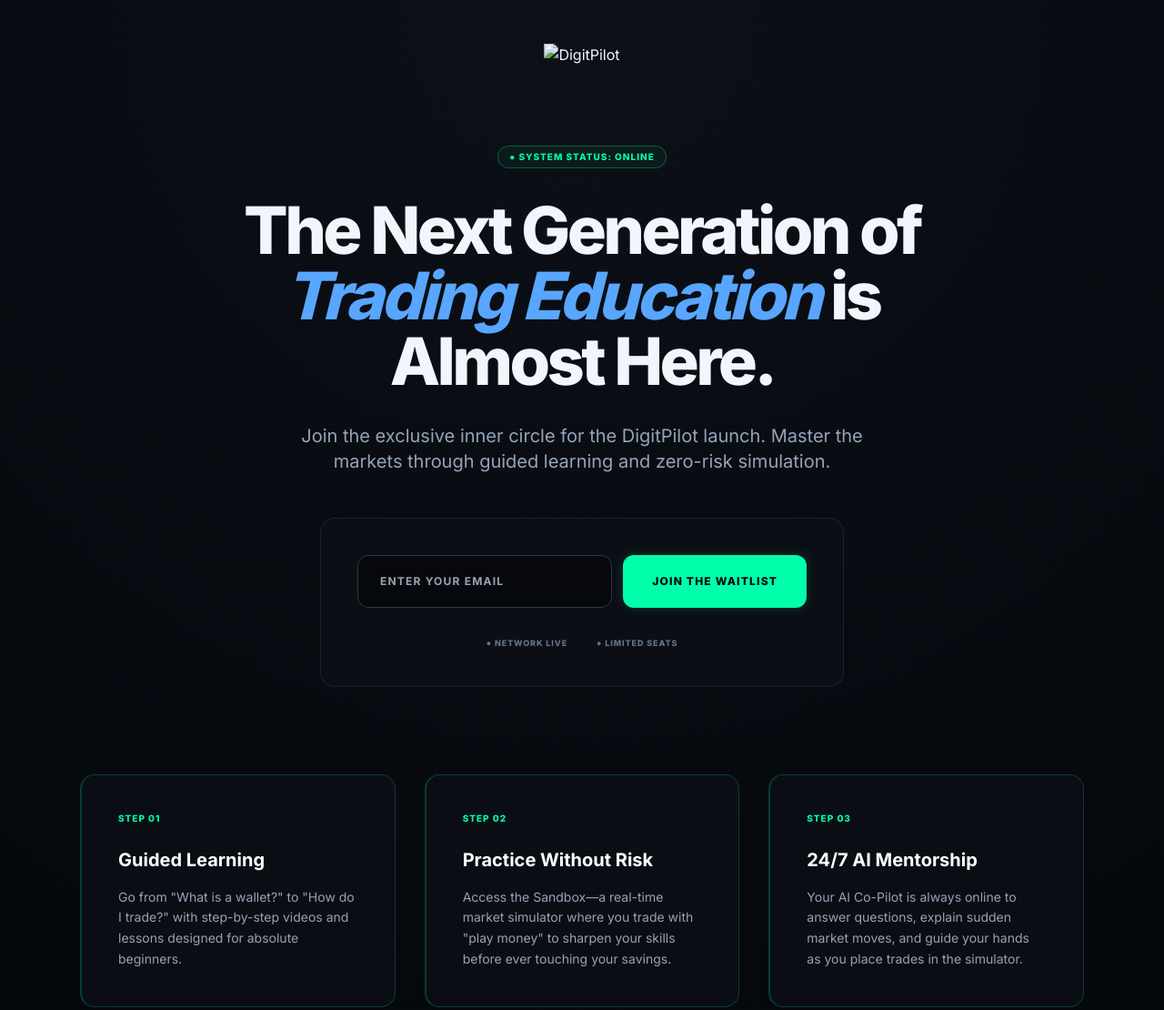
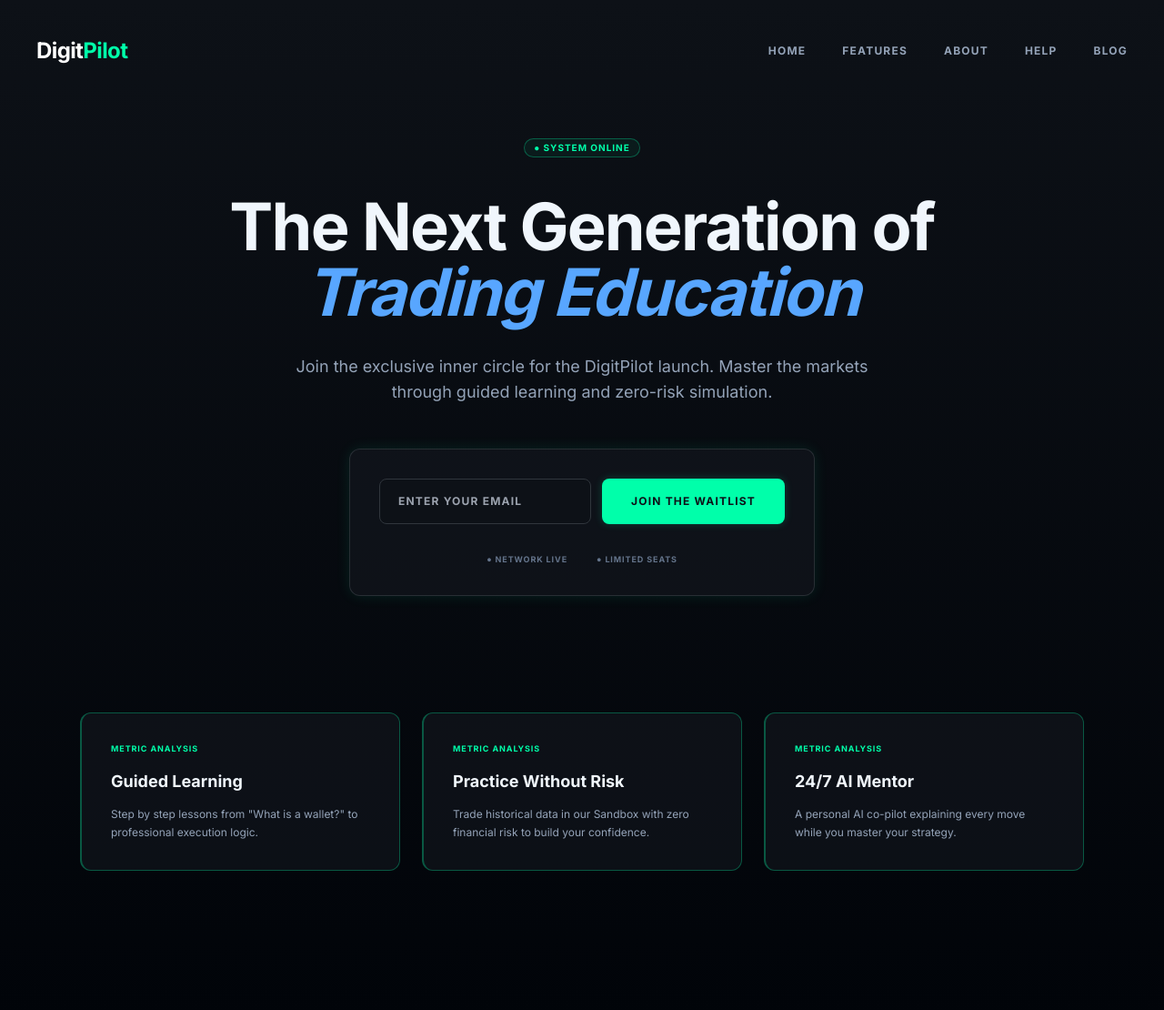
Before and after one commit to Passtelle/digitpilot-waiting-list, a plain HTML site: page index.html in a window 1280 px wide. Shown: the top 1110 px of the page at 91% size. Drawn offline with nearby package versions, Linux system fonts and the light colour scheme.

Commit message:
Update index.html

```diff
--- a/index.html
+++ b/index.html
@@ -3,41 +3,47 @@
 <head>
     <meta charset="UTF-8">
     <meta name="viewport" content="width=device-width, initial-scale=1.0">
-    <title>DigitPilot | The Next Generation of Trading Education</title>
+    <title>DigitPilot | Trading For Beginners</title>
     <script src="https://cdn.tailwindcss.com"></script>
-    <link href="https://fonts.googleapis.com/css2?family=Inter:wght@400;600;700;800&display=swap" rel="stylesheet">
+    <link href="https://fonts.googleapis.com/css2?family=Inter:wght@300;400;600;700&display=swap" rel="stylesheet">
     <style>
         body { font-family: 'Inter', sans-serif; background-color: #010409; color: #f0f6fc; margin: 0; }
-        .dp-bg { background: radial-gradient(circle at center top, #0d1117 0%, #010409 100%); min-height: 100vh; }
-        .glass-panel { background: rgba(13, 17, 23, 0.7); border: 1px solid rgba(48, 54, 61, 0.5); border-radius: 16px; }
+        .dp-bg { background: linear-gradient(180deg, #0d1117 0%, #010409 100%); min-height: 100vh; }
+        .glass-panel { background: rgba(22, 27, 34, 0.5); border: 1px solid rgba(48, 54, 61, 0.8); border-radius: 12px; }
+        .glow-subtle { box-shadow: 0 0 15px rgba(0, 255, 170, 0.1); }
         .text-logic { color: #58a6ff; }
-        .btn-waitlist { background-color: #00ffaa; color: #010409; font-weight: 800; box-shadow: 0 0 15px rgba(0, 255, 170, 0.15); transition: all 0.2s; }
-        .btn-waitlist:hover { background-color: #00e699; transform: scale(1.02); }
-        .status-tag { border: 1px solid rgba(0, 255, 170, 0.3); color: #00ffaa; font-size: 10px; font-weight: 800; letter-spacing: 1px; padding: 4px 12px; border-radius: 20px; background: rgba(0, 255, 170, 0.05); }
+        .btn-primary { background-color: #00ffaa; color: #0d1117; font-weight: 700; transition: all 0.2s; box-shadow: 0 0 10px rgba(0, 255, 170, 0.2); }
+        .btn-primary:hover { background-color: #00e699; transform: translateY(-1px); }
+        .status-tag { border: 1px solid rgba(0, 255, 170, 0.3); color: #00ffaa; font-size: 10px; font-weight: 800; letter-spacing: 1px; padding: 2px 10px; border-radius: 20px; background: rgba(0, 255, 170, 0.05); }
     </style>
 </head>
 <body class="dp-bg">
 
-    <header class="max-w-7xl mx-auto p-12 flex justify-center">
-        <img src="DigitPilot-wordmark.jpg" alt="DigitPilot" class="h-10 md:h-12">
+    <header class="max-w-7xl mx-auto p-10 flex justify-between items-center">
+        <div class="flex items-center gap-2">
+            <span class="text-2xl font-bold tracking-tight text-white">Digit<span class="text-[#00ffaa]">Pilot</span></span>
+        </div>
+        <nav class="hidden md:flex gap-10 text-xs font-bold uppercase tracking-widest text-slate-400">
+            <span>Home</span><span>Features</span><span>About</span><span>Help</span><span>Blog</span>
+        </nav>
     </header>
 
-    <main class="flex flex-col items-center justify-center text-center px-6 pt-4 pb-24">
-        <div class="status-tag mb-8 uppercase">● SYSTEM STATUS: ONLINE</div>
+    <main class="flex flex-col items-center justify-center text-center px-6 pt-10 pb-32">
+        <div class="status-tag mb-10">● SYSTEM ONLINE</div>
 
-        <h1 class="max-w-4xl text-5xl md:text-7xl font-extrabold mb-8 tracking-tighter leading-tight">
-            The Next Generation of <br><span class="text-logic italic">Trading Education</span> is Almost Here.
+        <h1 class="max-w-4xl text-5xl md:text-7xl font-bold mb-8 leading-tight tracking-tight">
+            The Next Generation of <br><span class="text-logic italic">Trading Education</span>
         </h1>
 
-        <p class="max-w-2xl text-slate-400 text-lg md:text-xl font-medium mb-12">
+        <p class="max-w-2xl text-slate-400 text-lg font-medium mb-12">
             Join the exclusive inner circle for the DigitPilot launch. Master the markets through guided learning and zero-risk simulation.
         </p>
 
-        <div class="w-full max-w-xl glass-panel p-10">
+        <div class="w-full max-w-lg glass-panel p-8 glow-subtle">
             <form action="https://formspree.io/f/mdaaolpy" method="POST" class="flex flex-col md:flex-row gap-3">
                 <input type="email" name="email" required placeholder="ENTER YOUR EMAIL"
-                    class="flex-1 px-6 py-5 rounded-xl bg-black/40 border border-[#30363d] focus:outline-none focus:border-[#00ffaa] transition-all text-xs font-bold tracking-widest text-white">
-                <button type="submit" class="px-8 py-5 rounded-xl btn-waitlist text-xs uppercase tracking-widest">
+                    class="flex-1 px-5 py-4 rounded-lg bg-[#0d1117] border border-[#30363d] focus:outline-none focus:border-[#00ffaa] transition-all text-xs font-bold tracking-widest text-white">
+                <button type="submit" class="px-8 py-4 rounded-lg btn-primary text-xs uppercase tracking-widest">
                     Join the waitlist
                 </button>
             </form>
@@ -48,40 +54,27 @@
         </div>
     </main>
 
-    <section class="max-w-6xl mx-auto grid md:grid-cols-3 gap-8 px-6 pb-40">
+    <section class="max-w-6xl mx-auto grid md:grid-cols-3 gap-6 px-6 pb-40">
 
-        <div class="glass-panel p-10 border-l-2 border-[#00ffaa]/20">
-            <div class="text-[10px] font-black text-[#00ffaa] uppercase tracking-widest mb-6">STEP 01</div>
-            <h3 class="text-xl font-bold mb-4 text-white">Guided Learning</h3>
-            <p class="text-slate-400 text-sm leading-relaxed">
-                Go from "What is a wallet?" to "How do I trade?" with step-by-step videos and lessons designed for absolute beginners.
-            </p>
+        <div class="glass-panel p-8 border-l-2 border-[#00ffaa]/30">
+            <div class="text-[9px] font-bold text-[#00ffaa] uppercase tracking-widest mb-4">METRIC ANALYSIS</div>
+            <h3 class="text-lg font-bold mb-3">Guided Learning</h3>
+            <p class="text-slate-400 text-xs leading-relaxed">Step by step lessons from "What is a wallet?" to professional execution logic.</p>
         </div>
 
-        <div class="glass-panel p-10 border-l-2 border-[#00ffaa]/20">
-            <div class="text-[10px] font-black text-[#00ffaa] uppercase tracking-widest mb-6">STEP 02</div>
-            <h3 class="text-xl font-bold mb-4 text-white">Practice Without Risk</h3>
-            <p class="text-slate-400 text-sm leading-relaxed">
-                Access the Sandbox—a real-time market simulator where you trade with "play money" to sharpen your skills before ever touching your savings.
-            </p>
+        <div class="glass-panel p-8 border-l-2 border-[#00ffaa]/30">
+            <div class="text-[9px] font-bold text-[#00ffaa] uppercase tracking-widest mb-4">METRIC ANALYSIS</div>
+            <h3 class="text-lg font-bold mb-3">Practice Without Risk</h3>
+            <p class="text-slate-400 text-xs leading-relaxed">Trade historical data in our Sandbox with zero financial risk to build your confidence.</p>
         </div>
 
-        <div class="glass-panel p-10 border-l-2 border-[#00ffaa]/20">
-            <div class="text-[10px] font-black text-[#00ffaa] uppercase tracking-widest mb-6">STEP 03</div>
-            <h3 class="text-xl font-bold mb-4 text-white">24/7 AI Mentorship</h3>
-            <p class="text-slate-400 text-sm leading-relaxed">
-                Your AI Co-Pilot is always online to answer questions, explain sudden market moves, and guide your hands as you place trades in the simulator.
-            </p>
+        <div class="glass-panel p-8 border-l-2 border-[#00ffaa]/30">
+            <div class="text-[9px] font-bold text-[#00ffaa] uppercase tracking-widest mb-4">METRIC ANALYSIS</div>
+            <h3 class="text-lg font-bold mb-3">24/7 AI Mentor</h3>
+            <p class="text-slate-400 text-xs leading-relaxed">A personal AI co-pilot explaining every move while you master your strategy.</p>
         </div>
 
     </section>
 
-    <footer class="py-20 border-t border-[#30363d]/30 text-center">
-        <p class="text-sm text-slate-500 max-w-3xl mx-auto px-10 leading-relaxed font-medium">
-            DigitPilot is an AI-powered crypto training ecosystem. We combine structured education with a risk-free simulator to help beginners enter the digital asset market with confidence and discipline.
-        </p>
-        <div class="mt-10 text-[10px] text-slate-700 tracking-[0.4em] uppercase">Secure Connection | © 2026 DigitPilot</div>
-    </footer>
-
 </body>
 </html>
```
